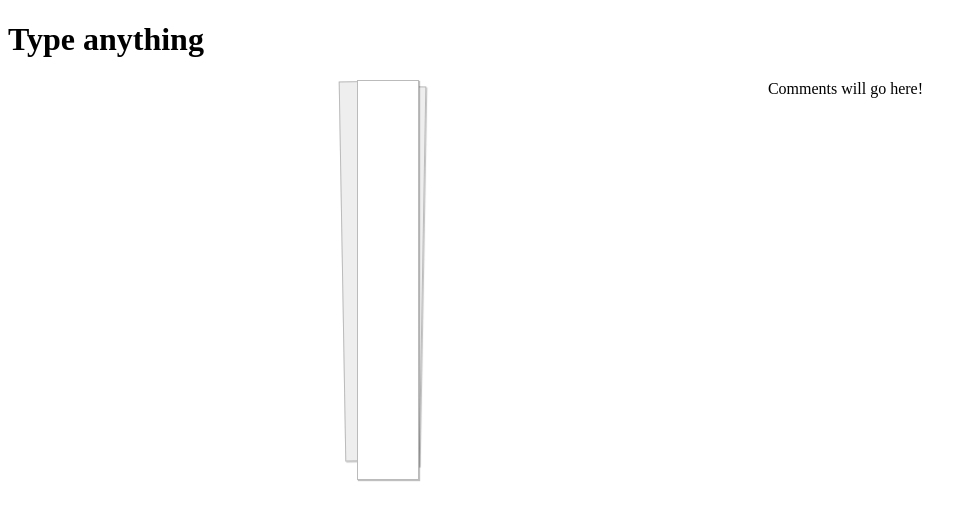
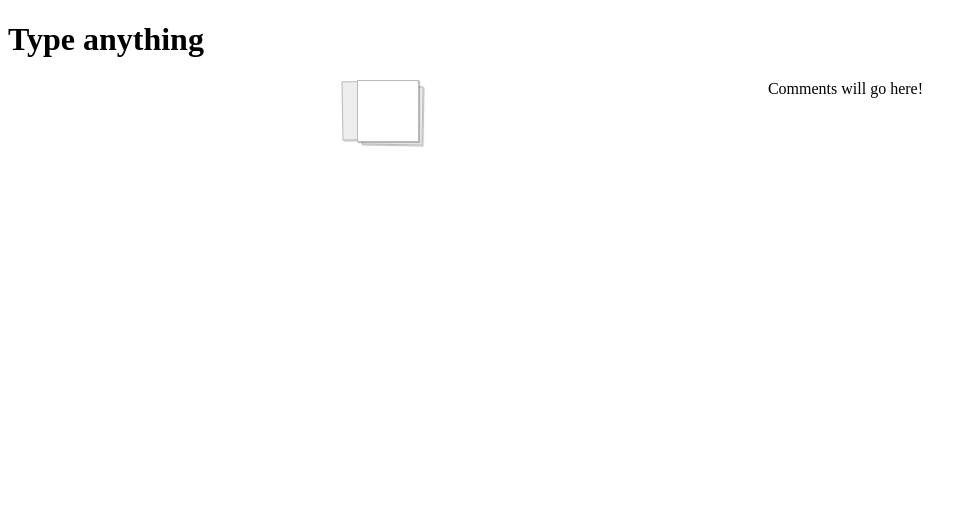
Before and after one commit to DreaminDani/tome, a Svelte app: page / in a window 1280 px wide. Shown: the top 520 px of the page, without its empty margins (0-977 px from the left). Built offline with nearby package versions, Linux system fonts and the light colour scheme.

Commit message:
fix height bug

```diff
--- a/src/App.svelte
+++ b/src/App.svelte
@@ -5,7 +5,6 @@
 
 <style>
   .App {
-    height: 50vh;
     width: 100%;
     max-width: 1280px;
     margin: 0 auto;
--- a/src/Editor.svelte
+++ b/src/Editor.svelte
@@ -4,6 +4,7 @@
 
 <style>
   .paper {
+    height: max-content;
     background: #fff;
     padding: 30px;
     position: relative;
@@ -41,6 +42,7 @@
   }
   trix-editor {
     height: 100%;
+    min-height: 50vh;
   }
 </style>
 
```
